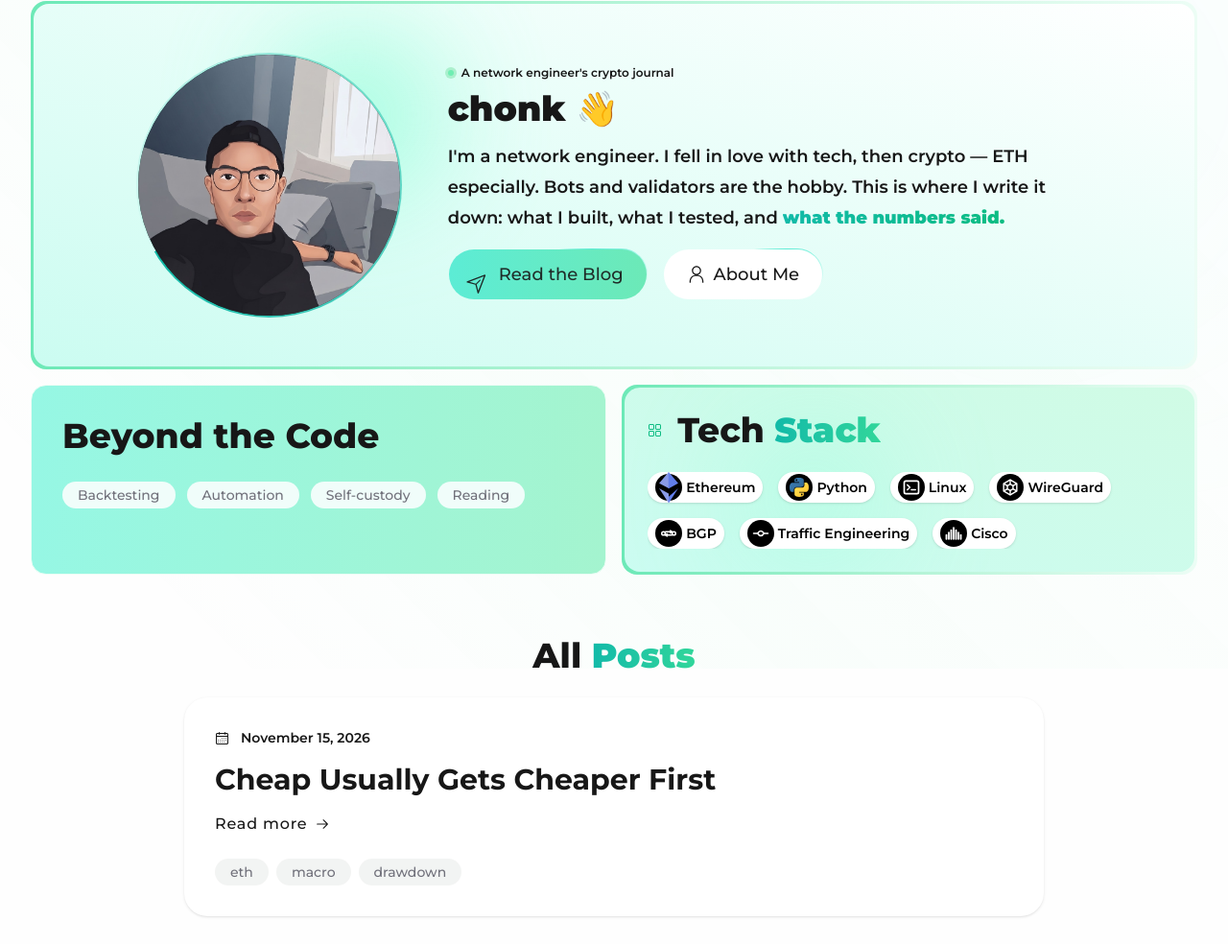
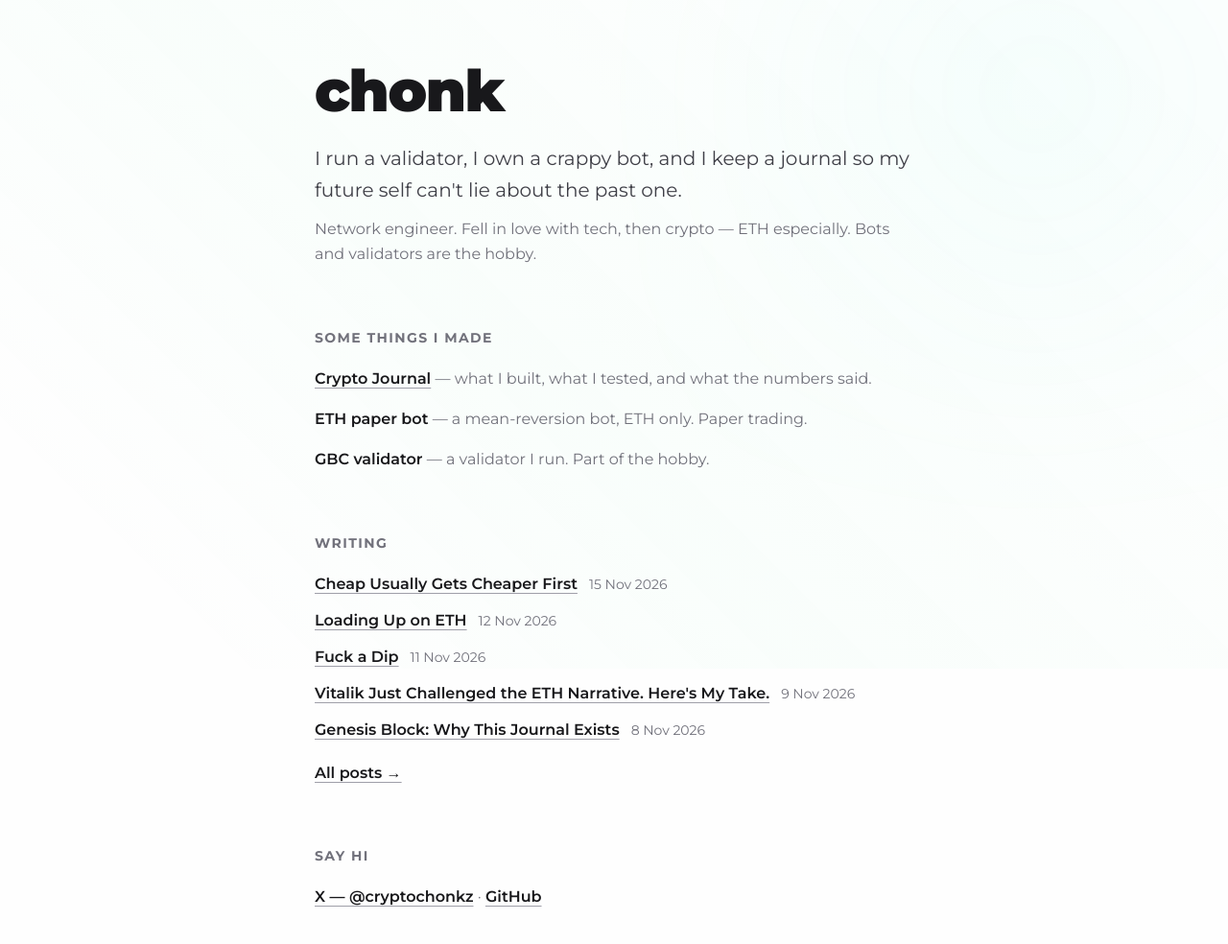
Before and after one commit to dechonked-hue/crypto-journal, an Astro site: page / in a window 1280 px wide. Shown: the part 103-1087 px from the top of the page at 96% size. Built offline with nearby package versions, Linux system fonts and the light colour scheme; Astro itself is replaced by a stand-in of ours.

Commit message:
Replace homepage with minimal one-pager (gregskril-style)

```diff
--- a/src/pages/index.astro
+++ b/src/pages/index.astro
@@ -1,11 +1,16 @@
 ---
 import Layout from "../layouts/Layout.astro";
-import HeroIndex from "../components/portfolio/HeroIndex.astro";
-import ListPosts from "../components/blog/ListPosts.astro";
 import { getCollection } from "astro:content";
 
 const [staticData] = await getCollection("staticData");
 const { pageTitle, pageDescription, OGImage } = staticData.data;
+
+const allPosts = await Astro.glob("./blog/posts/*.md");
+allPosts.sort((a, b) => {
+  const dateA = new Date(a.frontmatter.pubDate).getTime();
+  const dateB = new Date(b.frontmatter.pubDate).getTime();
+  return dateB - dateA;
+});
 ---
 
 <Layout
@@ -13,8 +18,112 @@ const { pageTitle, pageDescription, OGImage } = staticData.data;
   description={pageDescription}
   ogimage={{ alt: OGImage.alt, url: OGImage.url }}
 >
-  <HeroIndex />
-  <div class="px-8 max-sm:px-4">
-    <ListPosts all={true} />
-  </div>
+  <main class="mx-auto max-w-2xl px-6 py-16 md:py-24">
+    <h1
+      class="text-5xl font-black leading-none tracking-tight text-zinc-900 dark:text-zinc-100 md:text-6xl"
+    >
+      chonk
+    </h1>
+
+    <p class="mt-6 text-xl leading-relaxed text-zinc-700 dark:text-zinc-300">
+      I run a validator, I own a crappy bot, and I keep a journal so my
+      future self can't lie about the past one.
+    </p>
+    <p class="mt-3 text-base leading-relaxed text-zinc-500 dark:text-zinc-400">
+      Network engineer. Fell in love with tech, then crypto — ETH
+      especially. Bots and validators are the hobby.
+    </p>
+
+    <section class="mt-16">
+      <h2
+        class="text-sm font-bold uppercase tracking-widest text-zinc-500 dark:text-zinc-400"
+      >
+        Some things I made
+      </h2>
+      <ul class="mt-5 space-y-4 text-base leading-relaxed">
+        <li>
+          <a
+            href="/blog"
+            class="font-semibold text-zinc-900 underline decoration-zinc-400 underline-offset-4 hover:text-mint-500 dark:text-zinc-100 dark:hover:text-mint-300"
+            >Crypto Journal</a
+          >
+          <span class="text-zinc-500 dark:text-zinc-400">
+            — what I built, what I tested, and what the numbers said.</span
+          >
+        </li>
+        <li>
+          <span class="font-semibold text-zinc-900 dark:text-zinc-100"
+            >ETH paper bot</span
+          >
+          <span class="text-zinc-500 dark:text-zinc-400">
+            — a mean-reversion bot, ETH only. Paper trading.</span
+          >
+        </li>
+        <li>
+          <span class="font-semibold text-zinc-900 dark:text-zinc-100"
+            >GBC validator</span
+          >
+          <span class="text-zinc-500 dark:text-zinc-400">
+            — a validator I run. Part of the hobby.</span
+          >
+        </li>
+      </ul>
+    </section>
+
+    <section class="mt-16">
+      <h2
+        class="text-sm font-bold uppercase tracking-widest text-zinc-500 dark:text-zinc-400"
+      >
+        Writing
+      </h2>
+      <ul class="mt-5 space-y-3 text-base leading-relaxed">
+        {
+          allPosts.map((post) => (
+            <li class="flex flex-wrap items-baseline gap-x-3">
+              <a
+                href={post.url}
+                class="font-semibold text-zinc-900 underline decoration-zinc-400 underline-offset-4 hover:text-mint-500 dark:text-zinc-100 dark:hover:text-mint-300"
+              >
+                {post.frontmatter.title}
+              </a>
+              <span class="text-sm text-zinc-500 dark:text-zinc-400">
+                {new Date(post.frontmatter.pubDate).toLocaleDateString(
+                  "en-GB",
+                  { day: "numeric", month: "short", year: "numeric" },
+                )}
+              </span>
+            </li>
+          ))
+        }
+      </ul>
+      <p class="mt-5">
+        <a
+          href="/blog"
+          class="text-base font-semibold text-zinc-900 underline decoration-zinc-400 underline-offset-4 hover:text-mint-500 dark:text-zinc-100 dark:hover:text-mint-300"
+          >All posts →</a
+        >
+      </p>
+    </section>
+
+    <section class="mt-16">
+      <h2
+        class="text-sm font-bold uppercase tracking-widest text-zinc-500 dark:text-zinc-400"
+      >
+        Say hi
+      </h2>
+      <p class="mt-5 text-base leading-relaxed">
+        <a
+          href="https://x.com/cryptochonkz"
+          class="font-semibold text-zinc-900 underline decoration-zinc-400 underline-offset-4 hover:text-mint-500 dark:text-zinc-100 dark:hover:text-mint-300"
+          >X — @cryptochonkz</a
+        >
+        <span class="text-zinc-500 dark:text-zinc-400"> · </span>
+        <a
+          href="https://github.com/dechonked-hue/crypto-journal"
+          class="font-semibold text-zinc-900 underline decoration-zinc-400 underline-offset-4 hover:text-mint-500 dark:text-zinc-100 dark:hover:text-mint-300"
+          >GitHub</a
+        >
+      </p>
+    </section>
+  </main>
 </Layout>
```
